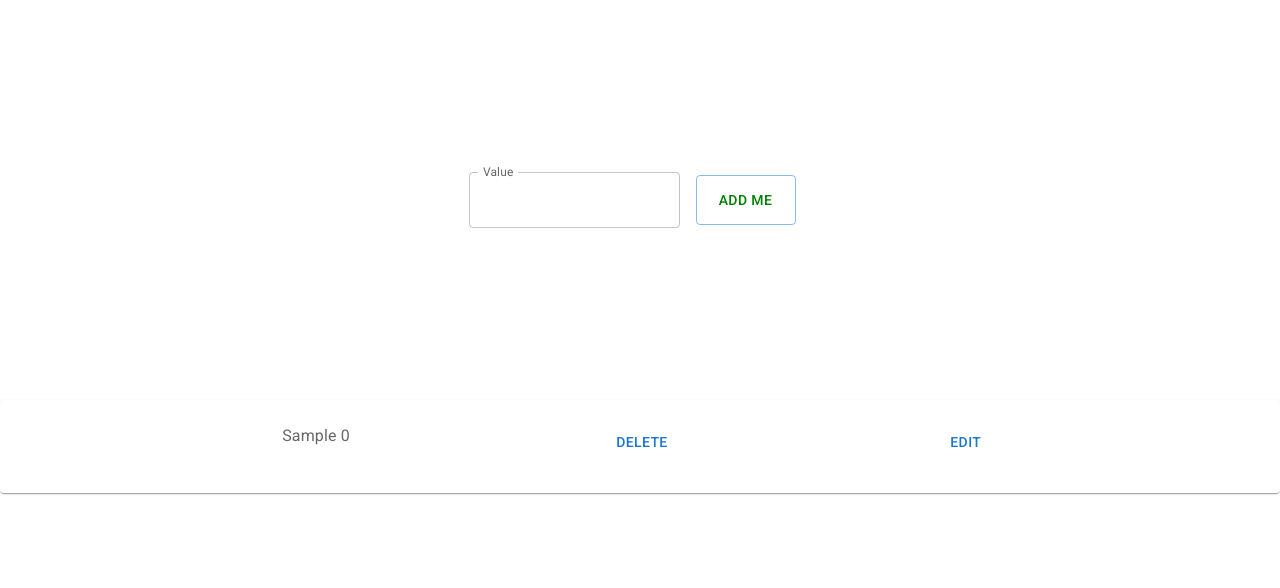
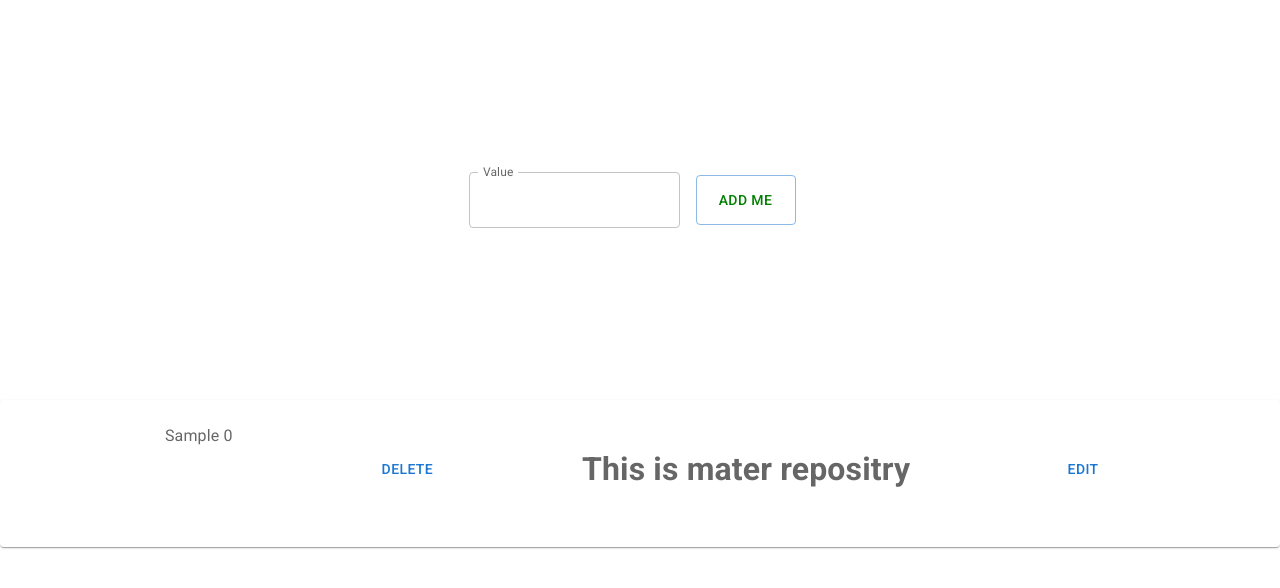
Before and after one commit to Furqan859/-a, a React (Create React App) app: page / in a window 1280 px wide. Both pictures are taken after typing "Sample" into the empty fields and a click on the button "ADD ME". Shown: the top 588 px of the page. Built offline with nearby package versions, Linux system fonts and the light colour scheme.

Commit message:
git check v1

```diff
--- a/src/component/Modal.js
+++ b/src/component/Modal.js
@@ -54,6 +54,8 @@ export default function BasicModal(props) {
 
   return (
     <>
+
+    <h1>This is mater repositry</h1>
       <Button onClick={handleOpen} handlesubmit={handleSubmit}>Edit</Button>
       <Modal
         open={open}
```
